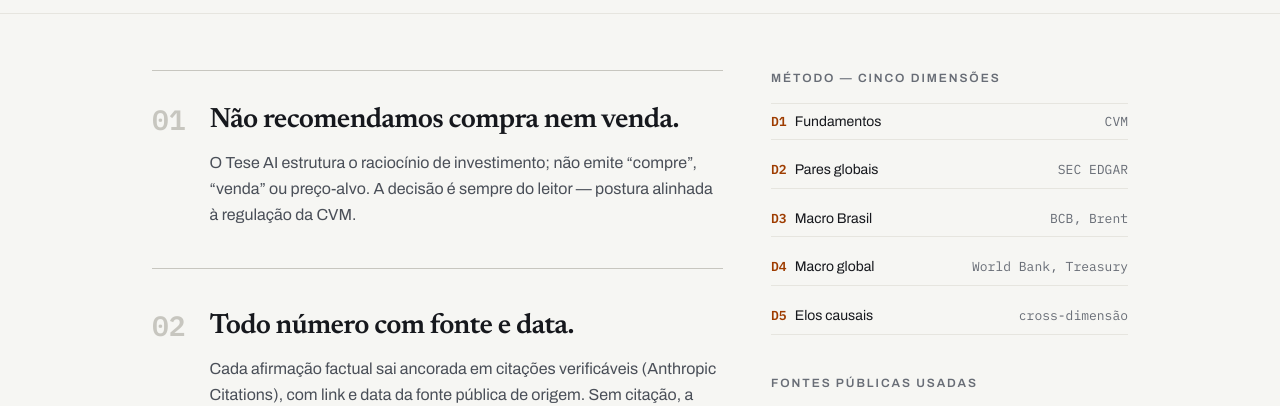
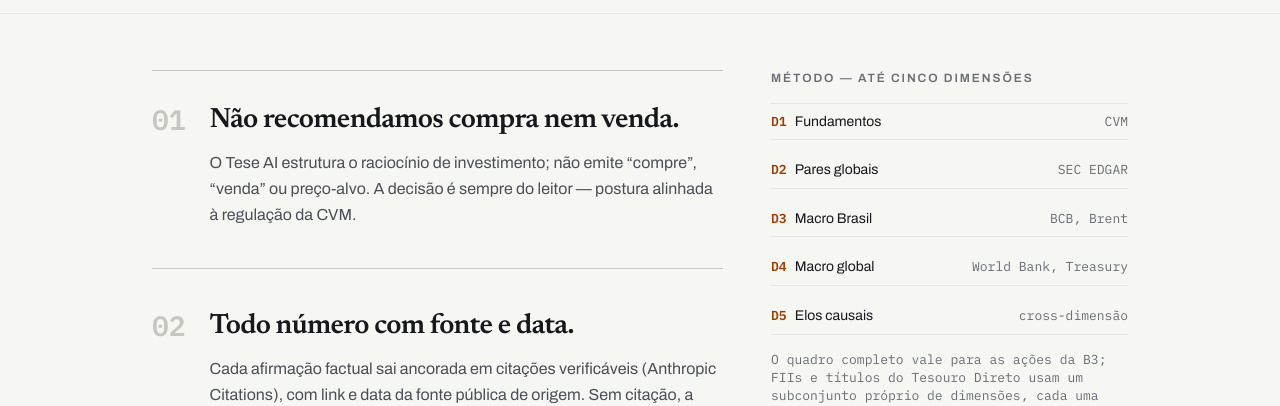
Before and after one commit to contatodavidporto-hub/tese_ai, a Next.js app in the folder frontend/: page /sobre in a window 1280 px wide. Shown: the part 376-782 px from the top of the page. Built offline with nearby package versions, Linux system fonts and the light colour scheme; no server answers.

Commit message:
fix(copy): sobre reflete dimensões por classe (até cinco)

```diff
--- a/frontend/src/app/sobre/page.tsx
+++ b/frontend/src/app/sobre/page.tsx
@@ -139,7 +139,7 @@ export default function Sobre() {
                 id="metodo-titulo"
                 className="font-sans text-label font-semibold uppercase tracking-[0.16em] text-ink-3"
               >
-                Método — cinco dimensões
+                Método — até cinco dimensões
               </h2>
               <ol className="flex flex-col gap-3 border-t border-line">
                 {METODO.map((dimensao) => (
@@ -157,6 +157,10 @@ export default function Sobre() {
                   </li>
                 ))}
               </ol>
+              <p className="font-mono text-meta text-ink-3">
+                O quadro completo vale para as ações da B3; FIIs e títulos do Tesouro Direto usam
+                um subconjunto próprio de dimensões, cada uma com sua fonte.
+              </p>
             </div>
 
             <div className="flex flex-col gap-4">
```
